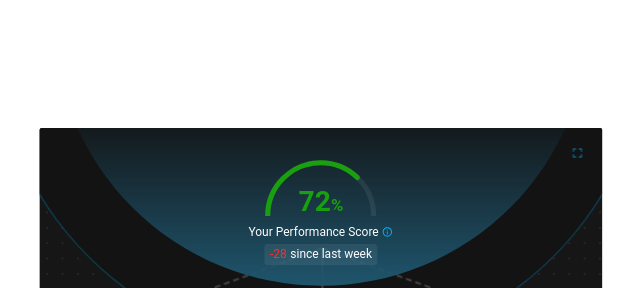
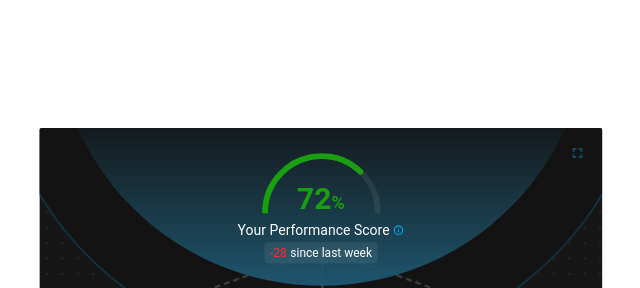
Before and after one commit to hiTushar/performance-widget, a React (Vite) app: page / in a window 1280 px wide. Shown: the top 288 px of the page, without its empty margins (319-959 px from the left). Built offline with nearby package versions, Linux system fonts and the light colour scheme.

Commit message:
font fix

```diff
--- a/src/components/scoreMeter/ScoreMeter.css
+++ b/src/components/scoreMeter/ScoreMeter.css
@@ -18,12 +18,12 @@
     font-weight: bold;
 
     @container performance-container (min-width: 1px) {
-        font-size: max(5cqw, 20px);
+        font-size: max(5cqw, 30px);
     }
 
     & > span {
         @container performance-container (min-width: 1px) {
-            font-size: 3cqw;
+            font-size: max(3cqw, 18px);
         }
     }
 }
--- a/src/components/scoreRing/ScoreRing.css
+++ b/src/components/scoreRing/ScoreRing.css
@@ -62,7 +62,7 @@
 .score-ring__meter {
     aspect-ratio: 2/1;
     @container performance-container (min-width: 1px) {
-        width: calc(100cqw/5);
+        width: max(calc(100cqw/5), 120px);
     }
 }
 
@@ -76,7 +76,7 @@
     color: var(--white);
 
     @container performance-container (min-width: 1px) {
-        font-size: max(2cqw, 12px);
+        font-size: max(2cqw, 14px);
         line-height: 1;
     }
 }
```
